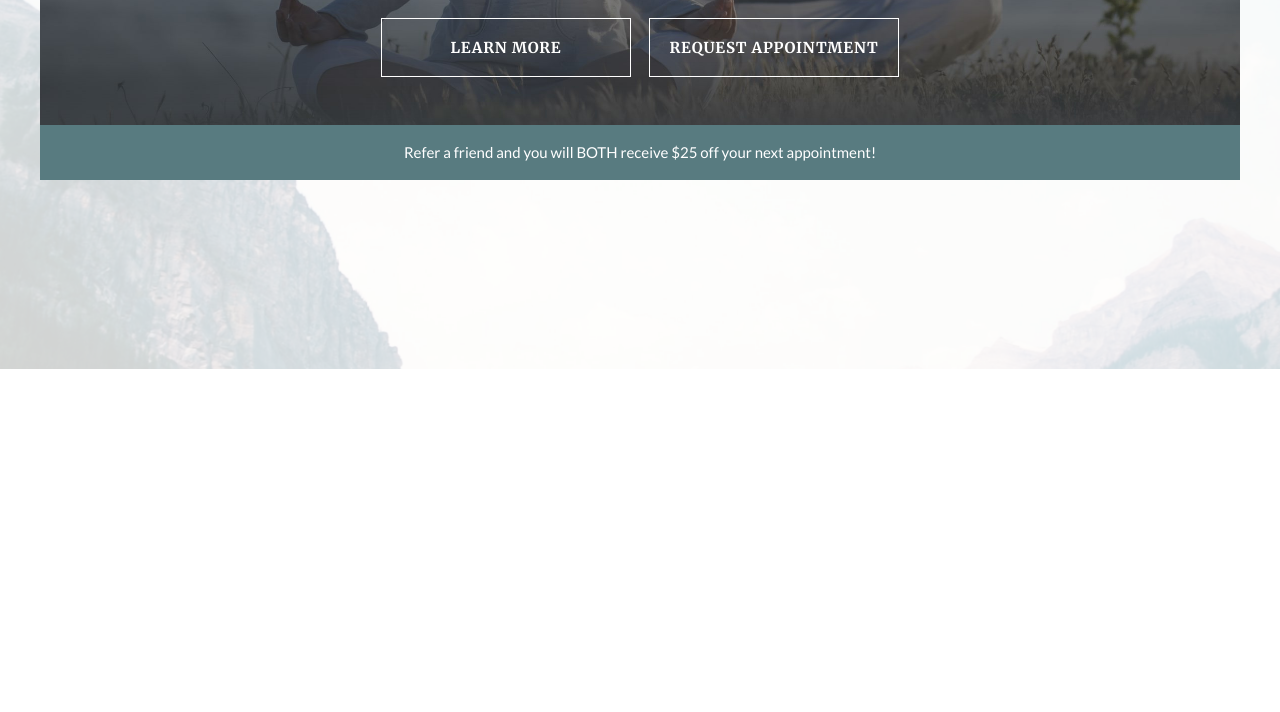
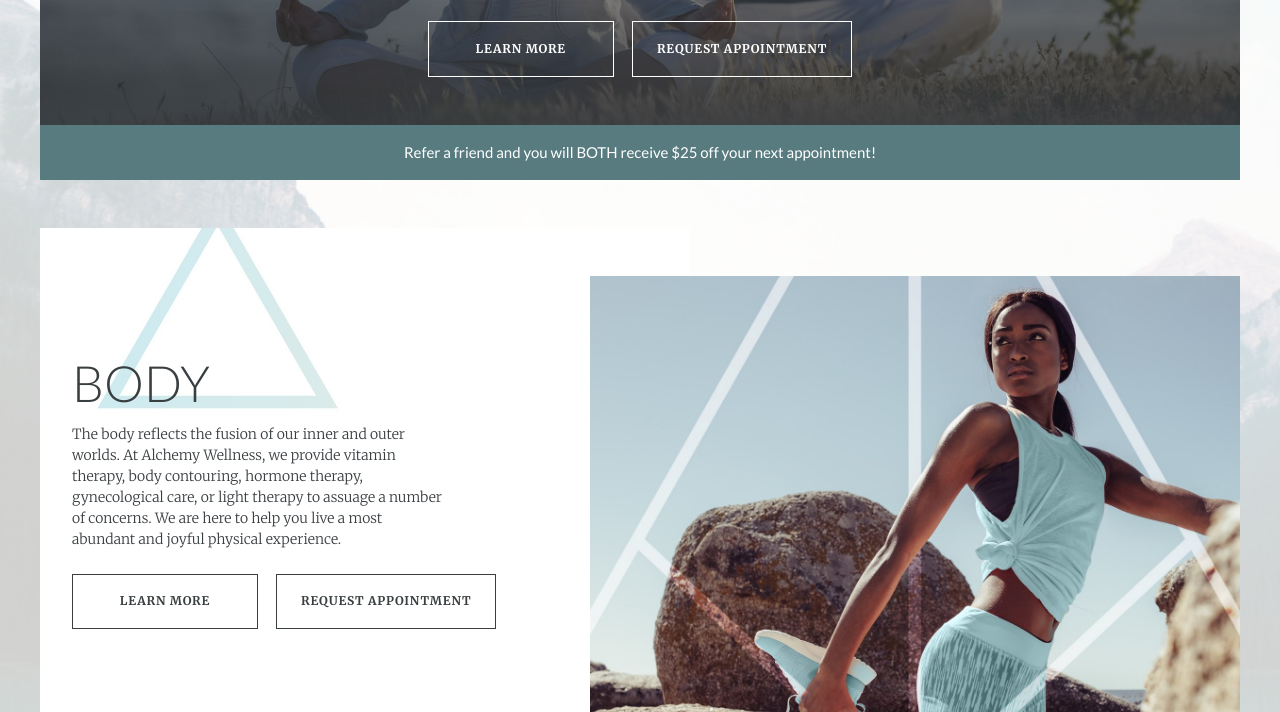
Before and after one commit to drbcreative/Alchemy_Front-End, a plain HTML site: page index.html in a window 1280 px wide. Shown: the part 674-1386 px from the top of the page. Before the commit the page ends 1043 px from the top, so only its background shows below. Drawn offline with Linux system fonts and the light colour scheme; a script that the page names is missing.

Commit message:
body section is complete

```diff
--- a/index.html
+++ b/index.html
@@ -193,6 +193,23 @@
       <!-- /cta -->
 
       <!-- body -->
+      <section class="body">
+        <div class="containerish">
+          <div class="section-info">
+            <h2 class="color-dark">BODY</h2>
+            <p class="body-copy color-dark mt-3 mb-4">
+              The body reflects the fusion of our inner and outer worlds. At Alchemy Wellness, we provide vitamin
+              therapy, body contouring, hormone therapy, gynecological care, or light therapy to assuage a number of
+              concerns. We are here to help you live a most abundant and joyful physical experience.
+            </p>
+            <div class="ui-btn-group">
+              <a href="#" class="ui-btn ui-btn-dark-ol">LEARN MORE</a>
+              <a href="#" class="ui-btn ui-btn-dark-ol">REQUEST APPOINTMENT</a>
+            </div>
+          </div>
+          <img src="img/body-img@2x.jpg" alt="" class="section-img">
+        </div>
+      </section>
       <!-- /body -->
 
       <!-- about -->
--- a/scss/partials/_buttons.scss
+++ b/scss/partials/_buttons.scss
@@ -7,11 +7,11 @@
 
 .ui-btn {
   font-family: $font-primary;
-  font-size: 0.938rem;
+  font-size: 0.75rem;
   font-weight: 700;
   font-style: normal;
   letter-spacing: 0.05rem;
-  line-height: 0.9375rem;
+  line-height: 0.75rem;
   padding: 0.6rem 0rem;
   display: inline-flex;
   justify-content: center;
@@ -113,6 +113,19 @@
   }
 }
 
+.ui-btn-dark-ol {
+  background-color: transparent;
+  border: 1px solid $color-dark;
+  color: $color-dark;
+
+  &:hover {
+    color: $color-main;
+    background-color: darken(#fff, 15);
+    border: 1px solid darken(#fff, 15);
+    text-decoration: none;
+  }
+}
+
 .ui-btn-light-ol {
   background-color: transparent;
   border: 1px solid $color-light;
--- a/scss/partials/_responsive.scss
+++ b/scss/partials/_responsive.scss
@@ -19,7 +19,8 @@
 @media screen and (min-width: 768px) {
   .ui-btn {
     display: inline-flex;
-    min-width: 220px;
+    min-width: 186px;
+    // padding: 0.8rem 1rem;
   }
 
   .topbar {
@@ -28,8 +29,9 @@
     }
   }
 
-  /* HERO ------------------------------------------------------------------- */
   .main-content-wrapper {
+
+    /* HERO ----------------------------------------------------------------- */
     .hero {
       .containerish {
         padding: 40px 20px;
@@ -53,6 +55,20 @@
         }
       }
     }
+
+    /* BODY ----------------------------------------------------------------- */
+    .body {
+      .containerish {
+        display: grid;
+        grid-template-columns: 1fr 1.5fr;
+        align-items: center;
+
+        .section-info {
+          padding: 40px 20px;
+          height: 100%;
+        }
+      }
+    }
   }
 
 }
@@ -63,9 +79,7 @@
 @media screen and (min-width: 992px) {
   .ui-btn {
     display: inline-flex;
-    width: auto;
-    padding: 1.3rem 0.5rem;
-    width: 250px;
+    padding: 1.3rem 0.3rem;
   }
 
   /* TOPBAR ***************************************************************** */
@@ -83,10 +97,40 @@
     display: block;
   }
 
-  /* HERO ------------------------------------------------------------------- */
   .main-content-wrapper {
+
+    /* HERO ----------------------------------------------------------------- */
     .hero {
       margin-top: 1rem;
+    }
+
+    /* BODY ----------------------------------------------------------------- */
+    .body {
+      margin-top: 2rem;
+
+      .containerish {
+        grid-template-columns: 1fr 100px 1fr;
+        align-items: flex-start;
+
+        .section-info {
+          padding: 100px 4rem 50px 20px;
+          height: auto;
+          grid-column: 1 / 3;
+          grid-row: 1;
+
+          // .ui-btn {
+          //   min-width: 186px;
+          // }
+        }
+
+        .section-img {
+          grid-row: 1;
+          grid-column: 2 / -1;
+          width: 100% !important;
+          height: auto;
+          background: blue;
+        }
+      }
     }
   }
 }
@@ -96,12 +140,39 @@
 /* -------------------------------------------------------------------------- */
 @media screen and (min-width: 1200px) {
 
-  /* TOPBAR ******************************************************* */
-  // header {
-  //   position: fixed;
-  //   top: 0;
-  //   left: 0;
-  // }
+  .main-content-wrapper {
+
+    .ui-btn {
+      padding: 1.3rem 1.5rem;
+    }
+
+    /* BODY ----------------------------------------------------------------- */
+    .body {
+      margin-top: 3rem;
+
+      .containerish {
+        grid-template-columns: 1fr 100px 1r;
+        align-items: flex-start;
+
+        .section-info {
+          padding: 130px 10px 75px 2rem;
+          height: auto;
+          grid-column: 1 / 3;
+          grid-row: 1;
+
+        }
+
+        .section-img {
+          grid-row: 1;
+          grid-column: 2 / -1;
+          width: 100% !important;
+          height: auto;
+          background: blue;
+          margin-top: 3rem;
+        }
+      }
+    }
+  }
 }
 
 /* -------------------------------------------------------------------------- */
--- a/scss/partials/_sections.scss
+++ b/scss/partials/_sections.scss
@@ -76,6 +76,22 @@
   }
 
   /* BODY ------------------------------------------------------------------- */
+  .body {
+    .containerish {
+      max-width: 1200px;
+      display: grid;
+
+      .section-info {
+        background: url('../../img/body-content-bg@2x.jpg') top / cover;
+        padding: 40px 20px;
+
+        p {
+          max-width: 372px;
+        }
+      }
+    }
+  }
+
   /* ABOUT ------------------------------------------------------------------ */
   /* FACE ------------------------------------------------------------------- */
   /* MIND ------------------------------------------------------------------- */
```
Also changed, not shown: css/theme.min.css, 1 other file.
